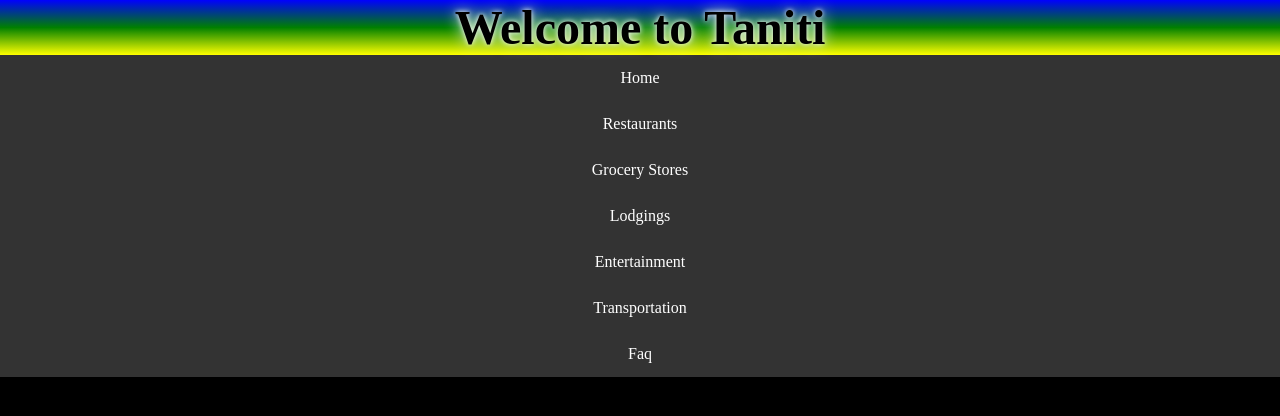
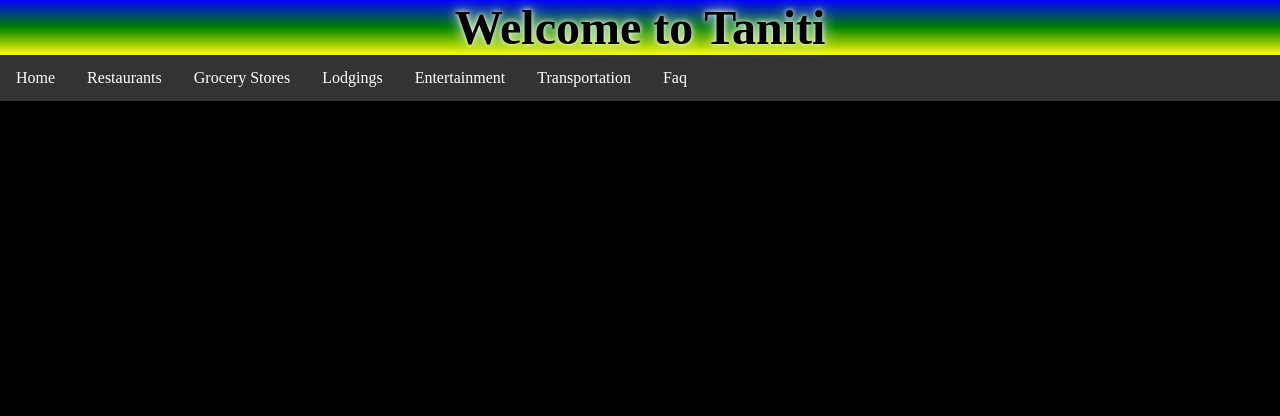
Before and after one commit to Kolsen5/Taniti-website, a plain HTML site: page index.html in a window 1280 px wide. Drawn offline with Linux system fonts and the light colour scheme.

Commit message:
Update index.css

```diff
--- a/index.css
+++ b/index.css
@@ -30,6 +30,9 @@ ul li a {
   padding: 14px 16px;
   text-decoration: none;
 }
+ul li {
+  float: left;
+}
 
 ul li a:hover {
   background-color: #111111;
```
